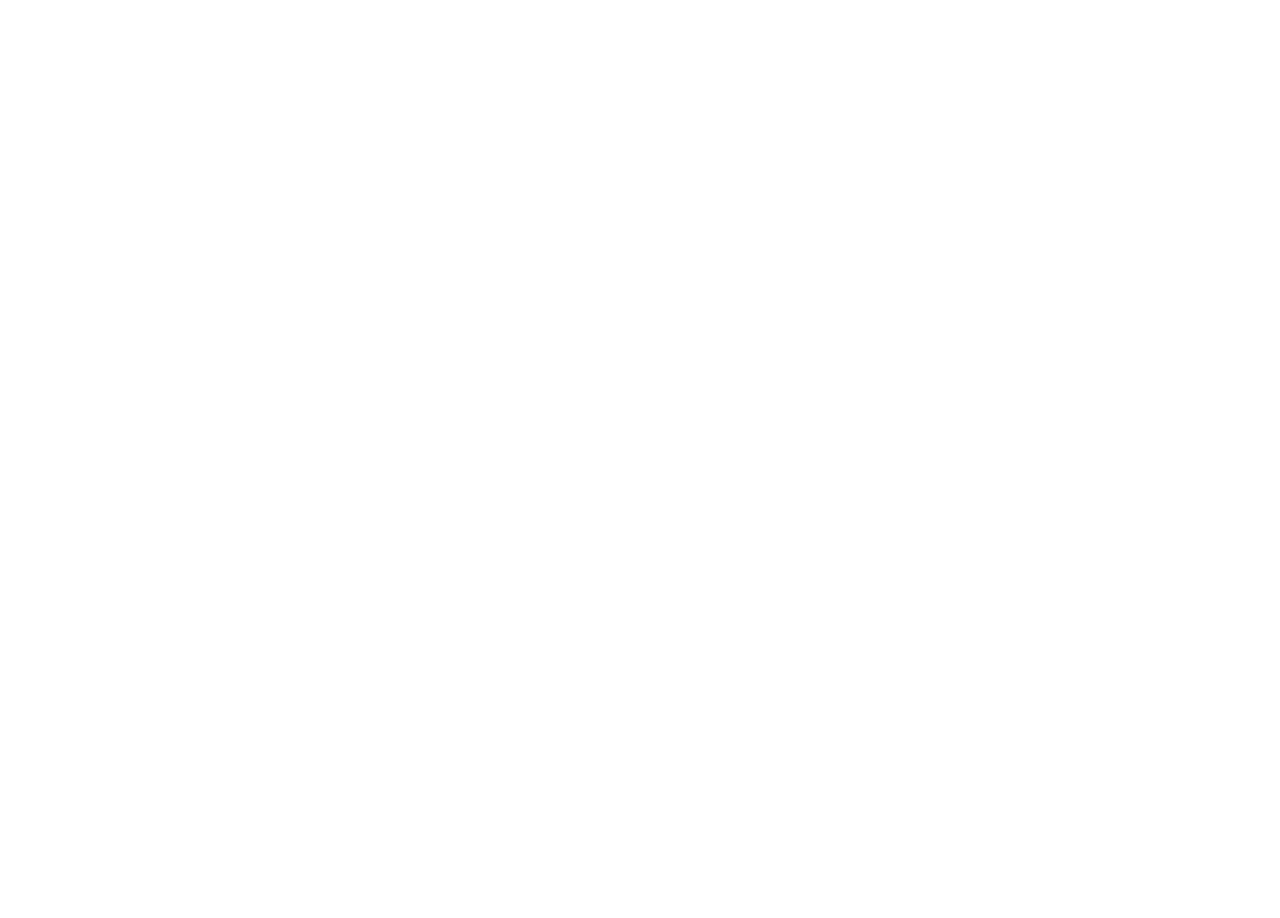
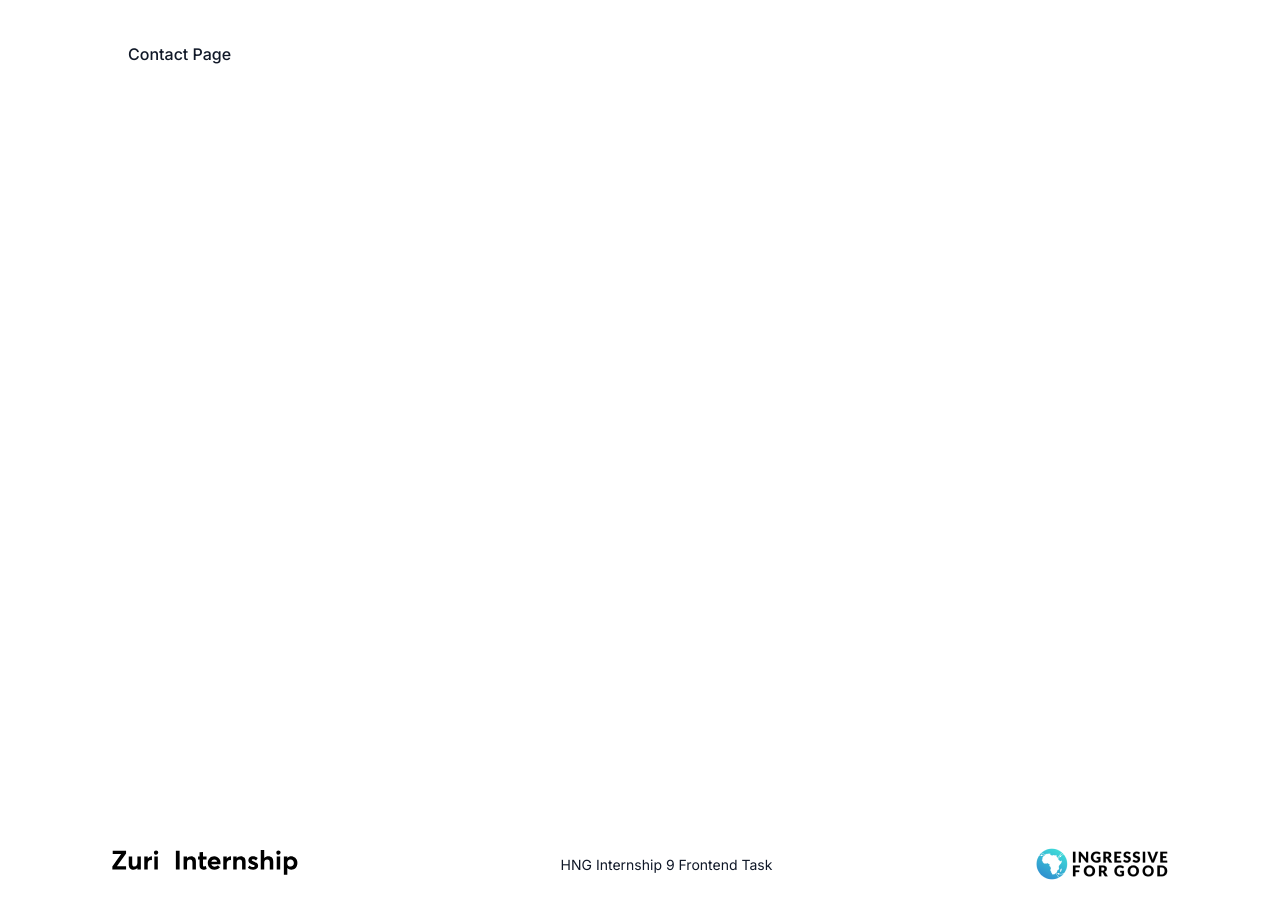
Before and after one commit to dExtinctedCoder/Hngi9Task1, a React (Vite) app: page /Hngi9Task1/contact in a window 1280 px wide. Before the commit this address had no page. Shown: the top 918 px of the page. Before the commit the page ends 800 px from the top, so only its background shows below. Built offline with nearby package versions, Linux system fonts and the light colour scheme.

Commit message:
refactor: Refactor codebase component structure

```diff
--- a/src/App.jsx
+++ b/src/App.jsx
@@ -1,16 +1,11 @@
 import './index.css'
-import { Routes, Route } from 'react-router-dom'
 import Container from './components/Container'
-
 
 function App() {
 
   return (
     <div className="App">
-      <Routes>
-        <Route path="/Hngi9Task1/" element={<Container />}/>
-        {/* <Route path="/contact" element={}/> */}
-      </Routes>
+      <Container />
     </div>
   )
 }
--- a/src/components/Container.jsx
+++ b/src/components/Container.jsx
@@ -1,17 +1,27 @@
 import React from 'react'
+import { Routes, Route } from 'react-router-dom'
 import Profile from './Profile/Profile'
 import Links from './Links/Links'
 import Socials from './Socials/Socials'
 import Footer from './Footer/Footer'
+import Contact from './Contact/Contact'
 import './base.css'
 
 const Container = () => {
   return (
     <>
       <div className="page__control">
-        <Profile/>
-        <Links />
-        <Socials />
+
+      <Routes>
+        <Route path="/Hngi9Task1/" element={[<Profile key={1}/>, <Links key={2}/>, <Socials key={3}/>]}>
+          {/* <Profile/>
+          <Links />
+          <Socials /> */}
+        </Route>
+
+        <Route path="/Hngi9Task1/contact" element={<Contact />}/>
+      </Routes>
+
       </div>
       <Footer />
     </>
```
